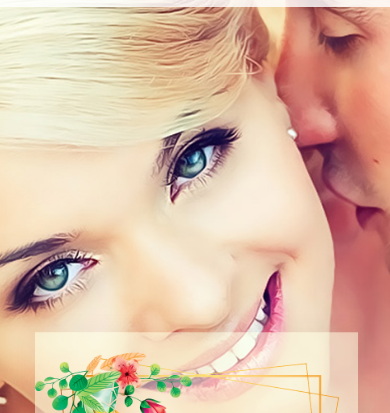
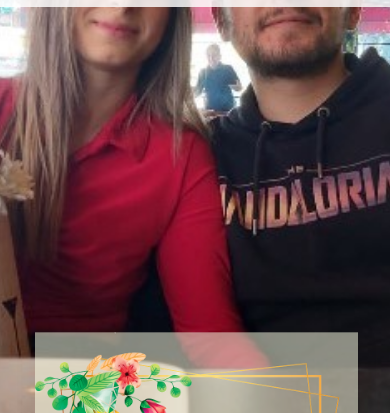
Before and after one commit to GurkanEyrice/HappyBirthDay, a plain HTML site: page index.html in a window 390 px wide. Shown: the part 133-546 px from the top of the page. Drawn offline with nearby package versions, Linux system fonts and the light colour scheme.

Commit message:
Update style.css

```diff
--- a/css/style.css
+++ b/css/style.css
@@ -1087,7 +1087,7 @@ body {
 @media only screen and (max-width: 576px) {
     .section-1 {
         height: 100vh;
-        background: url("../img/section1/md-bg.jpg") no-repeat;
+        background: url("../img/section1/sc5.jpg") no-repeat;
         background-position: center;
         background-attachment: scroll;
         background-size: cover;
```
